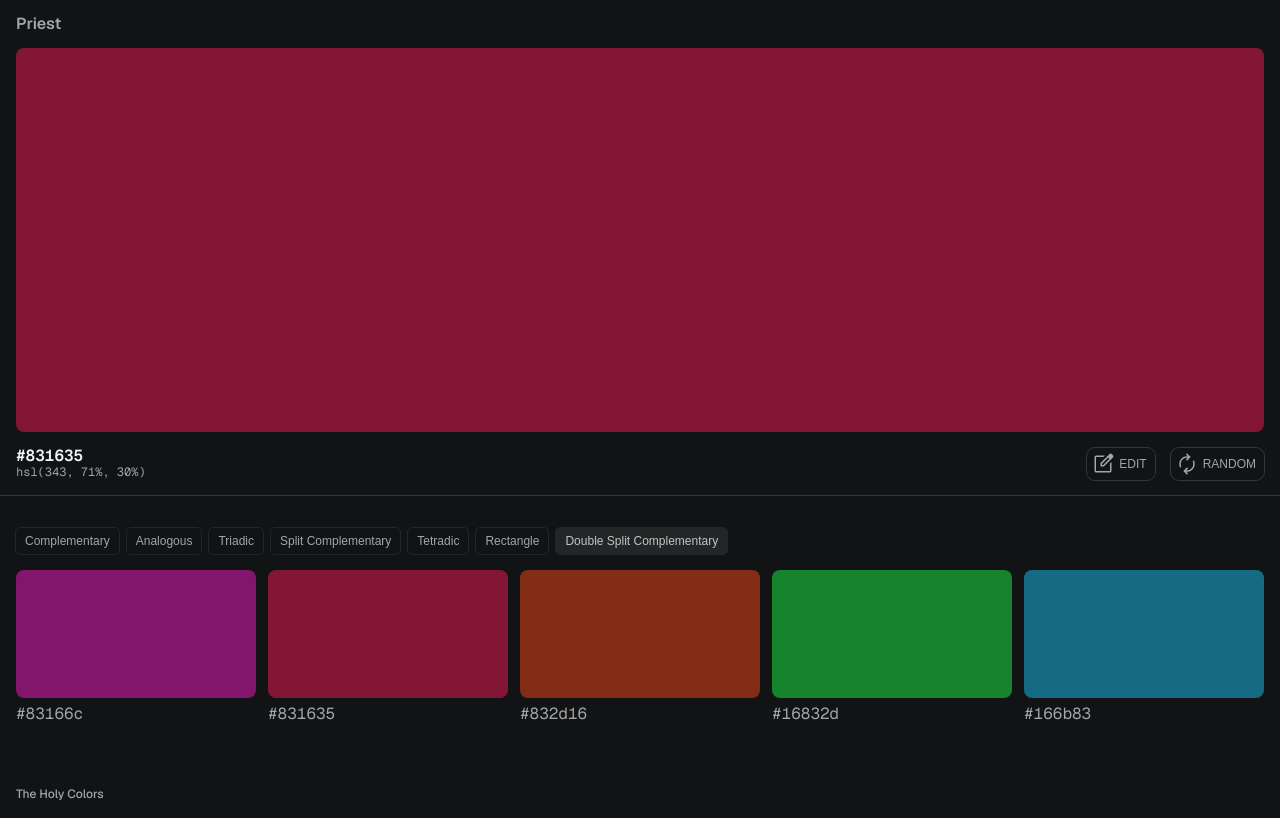
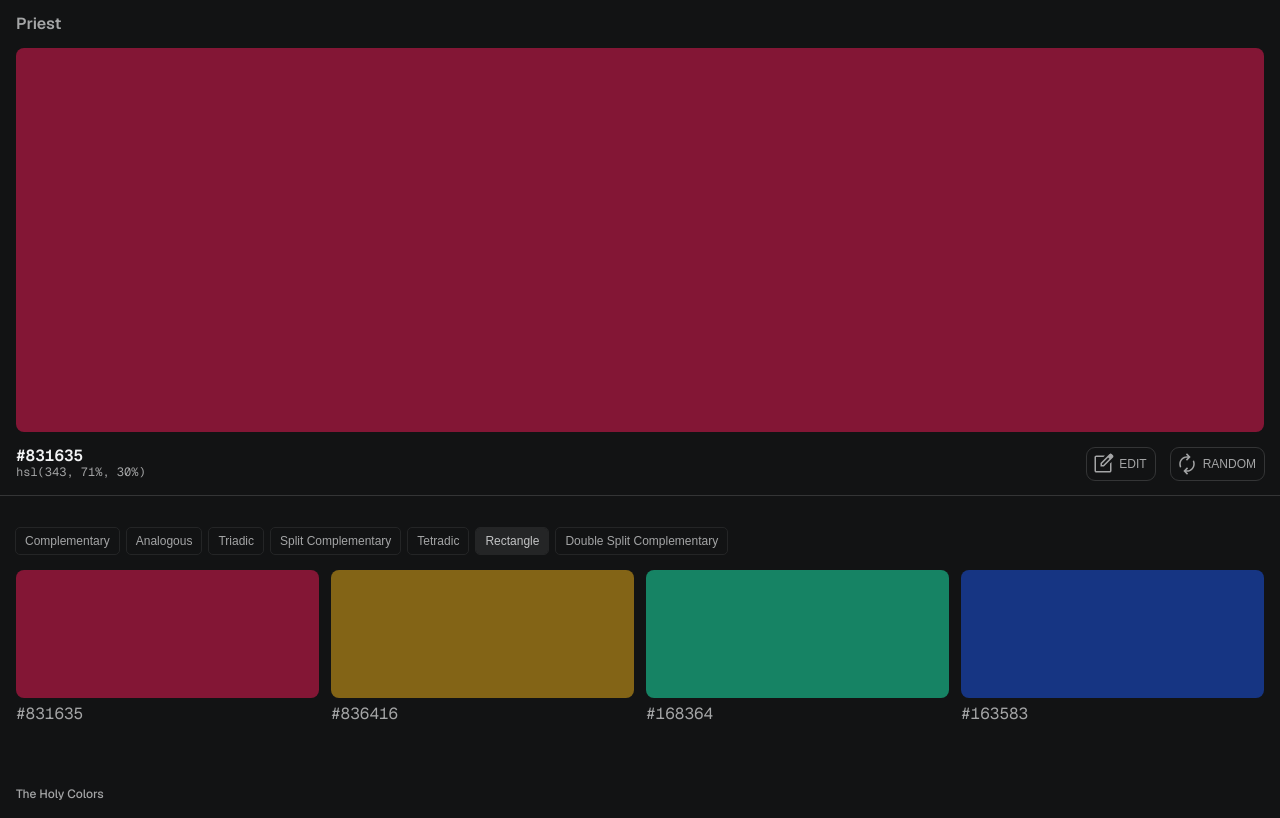
Before and after one commit to r-sp/priest, a Next.js app: page / in a window 1280 px wide. Built offline with nearby package versions, Linux system fonts and the light colour scheme.

Commit message:
add custom color and use rectangle color harmony as default value

```diff
--- a/src/components/color-harmony.tsx
+++ b/src/components/color-harmony.tsx
@@ -2,6 +2,7 @@
 
 import { useState, useMemo, Dispatch, SetStateAction } from "react";
 import { useColor } from "~/lib/color";
+import { type CustomColor } from "~/lib/types";
 import clsx from "clsx";
 
 type Color =
@@ -13,8 +14,8 @@ type Color =
   | "tetradic"
   | "triadic";
 
-export default function ColorHarmony(props: { raw: string }) {
-  const [content, setContent] = useState<Color>("double-split-complementary");
+export default function ColorHarmony(props: { raw: CustomColor }) {
+  const [content, setContent] = useState<Color>("rectangle");
 
   const color = useColor(props.raw);
   const harmony = useMemo(() => {
```
